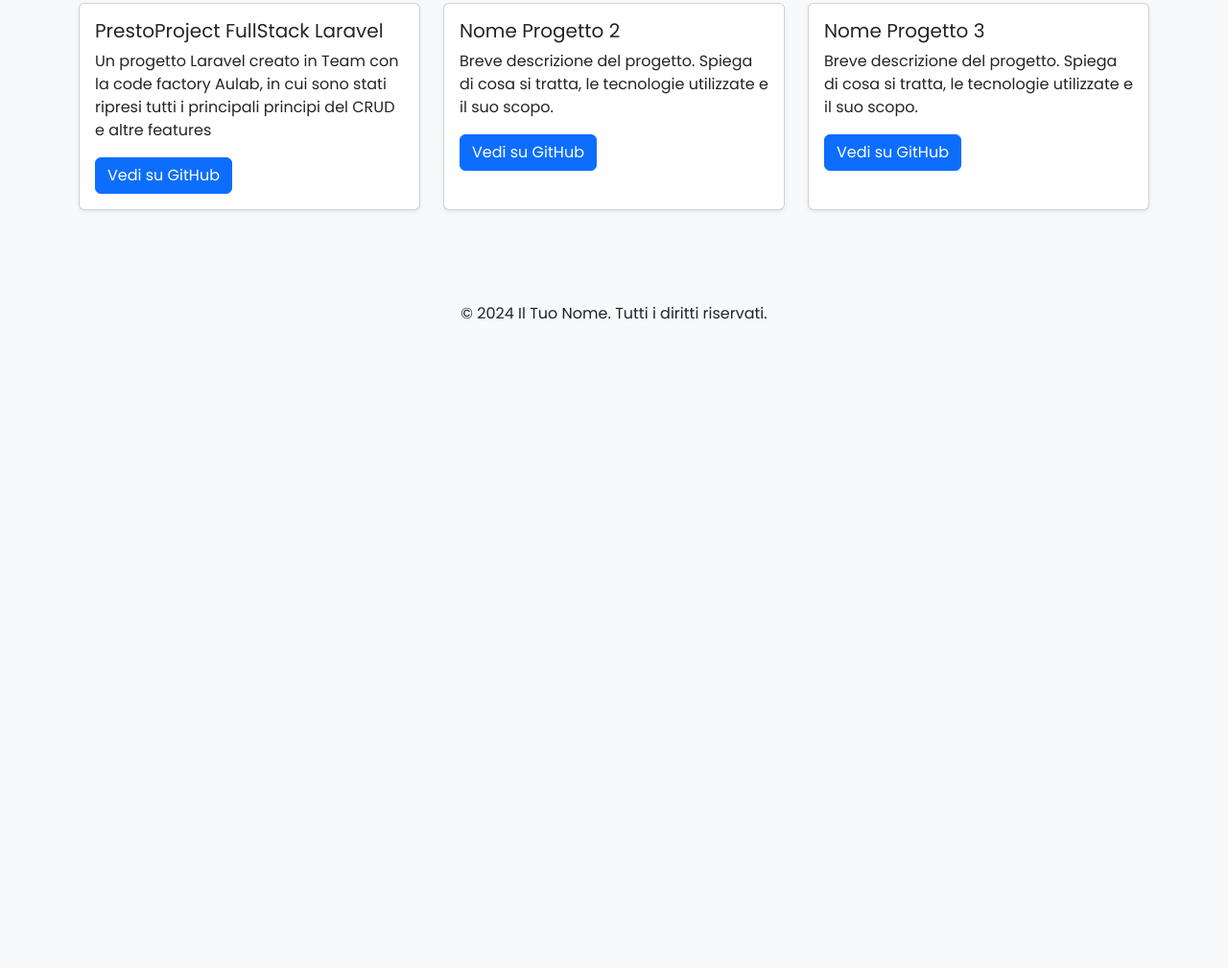
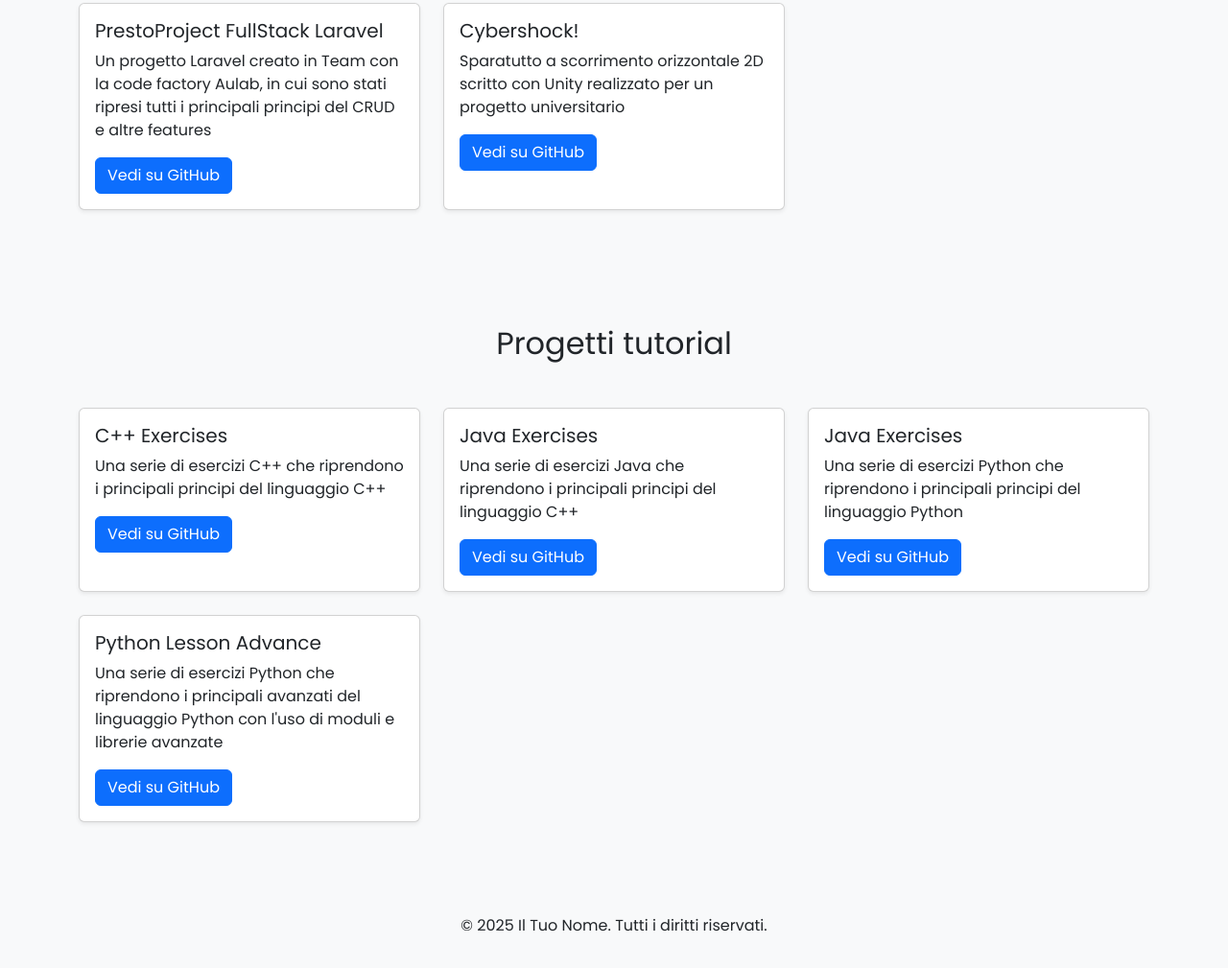
Before and after one commit to MarcoInc/marcoinc.github.io, a plain HTML site: page index.html in a window 1280 px wide. Shown: the part 625-1634 px from the top of the page at 96% size. Before the commit the page ends 1004 px from the top, so only its background shows below. Drawn offline with nearby package versions, Linux system fonts and the light colour scheme.

Commit message:
Update index.html

```diff
--- a/index.html
+++ b/index.html
@@ -74,9 +74,35 @@
             <div class="col-md-4 mb-4">
                 <div class="card h-100 shadow-sm project-card">
                     <div class="card-body">
-                        <h5 class="card-title">Nome Progetto 2</h5>
-                        <p class="card-text">Breve descrizione del progetto. Spiega di cosa si tratta, le tecnologie utilizzate e il suo scopo.</p>
-                        <a href="#" class="btn btn-primary">Vedi su GitHub</a>
+                        <h5 class="card-title">Cybershock!</h5>
+                        <p class="card-text">Sparatutto a scorrimento orizzontale 2D scritto con Unity realizzato per un progetto universitario</p>
+                        <a href="https://github.com/MarcoInc/CyberShock-Project" class="btn btn-primary">Vedi su GitHub</a>
+                    </div>
+                </div>
+            </div>
+        </div>
+    </div>
+
+    <div class="container py-5">
+        <h2 class="text-center mb-5">Progetti tutorial</h2>
+        <div class="row">
+            <!-- Progetto 1 -->
+            <div class="col-md-4 mb-4">
+                <div class="card h-100 shadow-sm project-card">
+                    <div class="card-body">
+                        <h5 class="card-title">C++ Exercises</h5>
+                        <p class="card-text">Una serie di esercizi C++ che riprendono i principali principi del linguaggio C++</p>
+                        <a href="https://github.com/MarcoInc/C_plus_plus_Exercises" class="btn btn-primary">Vedi su GitHub</a>
+                    </div>
+                </div>
+            </div>
+            <!-- Progetto 2 -->
+            <div class="col-md-4 mb-4">
+                <div class="card h-100 shadow-sm project-card">
+                    <div class="card-body">
+                        <h5 class="card-title">Java Exercises</h5>
+                        <p class="card-text">Una serie di esercizi Java che riprendono i principali principi del linguaggio C++</p>
+                        <a href="https://github.com/MarcoInc/Java_Exercises" class="btn btn-primary">Vedi su GitHub</a>
                     </div>
                 </div>
             </div>
@@ -84,9 +110,19 @@
             <div class="col-md-4 mb-4">
                 <div class="card h-100 shadow-sm project-card">
                     <div class="card-body">
-                        <h5 class="card-title">Nome Progetto 3</h5>
-                        <p class="card-text">Breve descrizione del progetto. Spiega di cosa si tratta, le tecnologie utilizzate e il suo scopo.</p>
-                        <a href="#" class="btn btn-primary">Vedi su GitHub</a>
+                        <h5 class="card-title">Java Exercises</h5>
+                        <p class="card-text">Una serie di esercizi Python che riprendono i principali principi del linguaggio Python</p>
+                        <a href="https://github.com/MarcoInc/Python_Exercises" class="btn btn-primary">Vedi su GitHub</a>
+                    </div>
+                </div>
+            </div>
+            <!-- Progetto 4 -->
+            <div class="col-md-4 mb-4">
+                <div class="card h-100 shadow-sm project-card">
+                    <div class="card-body">
+                        <h5 class="card-title">Python Lesson Advance</h5>
+                        <p class="card-text">Una serie di esercizi Python che riprendono i principali avanzati del linguaggio Python con l'uso di moduli e librerie avanzate</p>
+                        <a href="https://github.com/MarcoInc/PythonLessonAdv" class="btn btn-primary">Vedi su GitHub</a>
                     </div>
                 </div>
             </div>
@@ -95,7 +131,7 @@
 
     <!-- Footer -->
     <footer class="text-center py-4">
-        <p>&copy; 2024 Il Tuo Nome. Tutti i diritti riservati.</p>
+        <p>&copy; 2025 Il Tuo Nome. Tutti i diritti riservati.</p>
     </footer>
 
     <!-- Bootstrap JS -->
```
